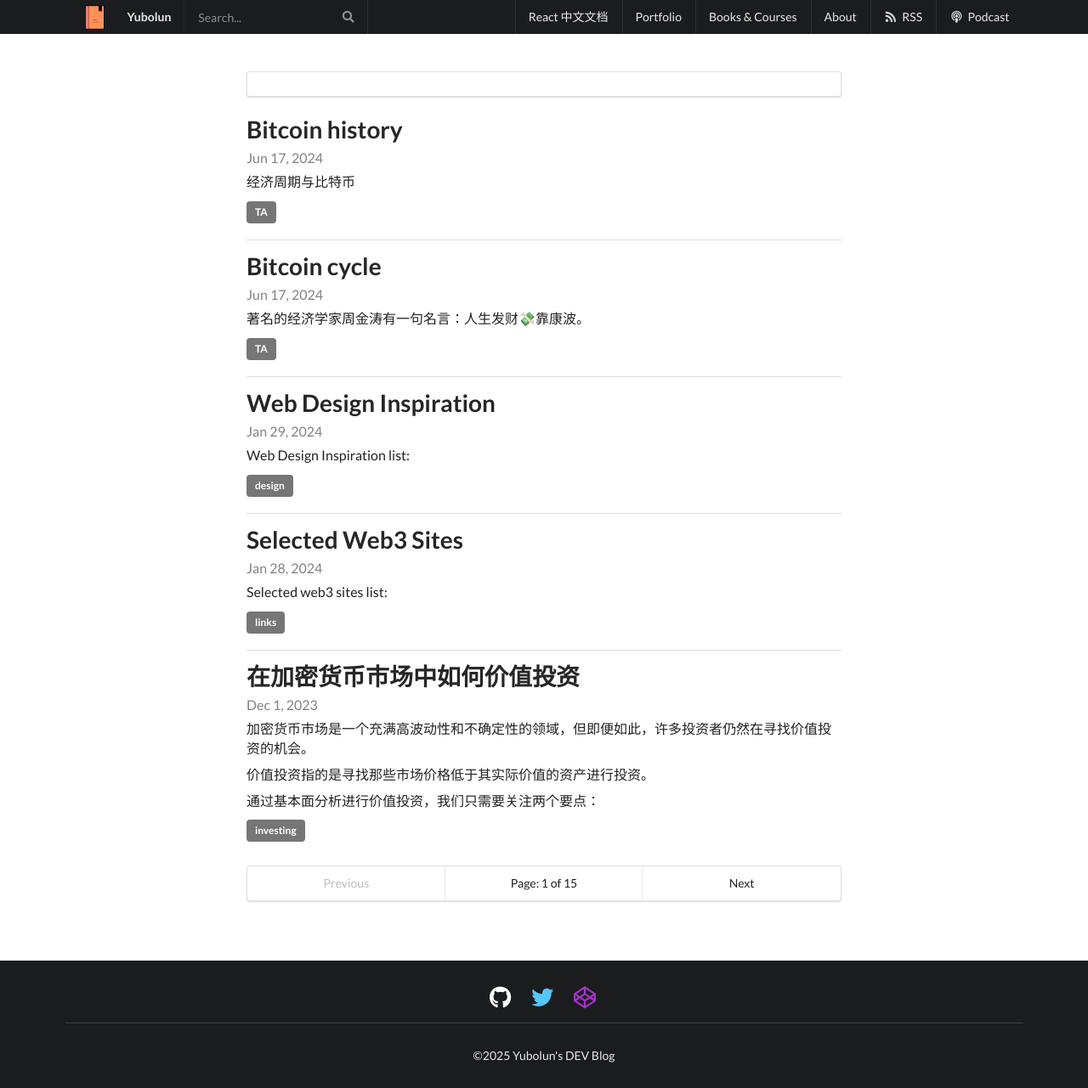
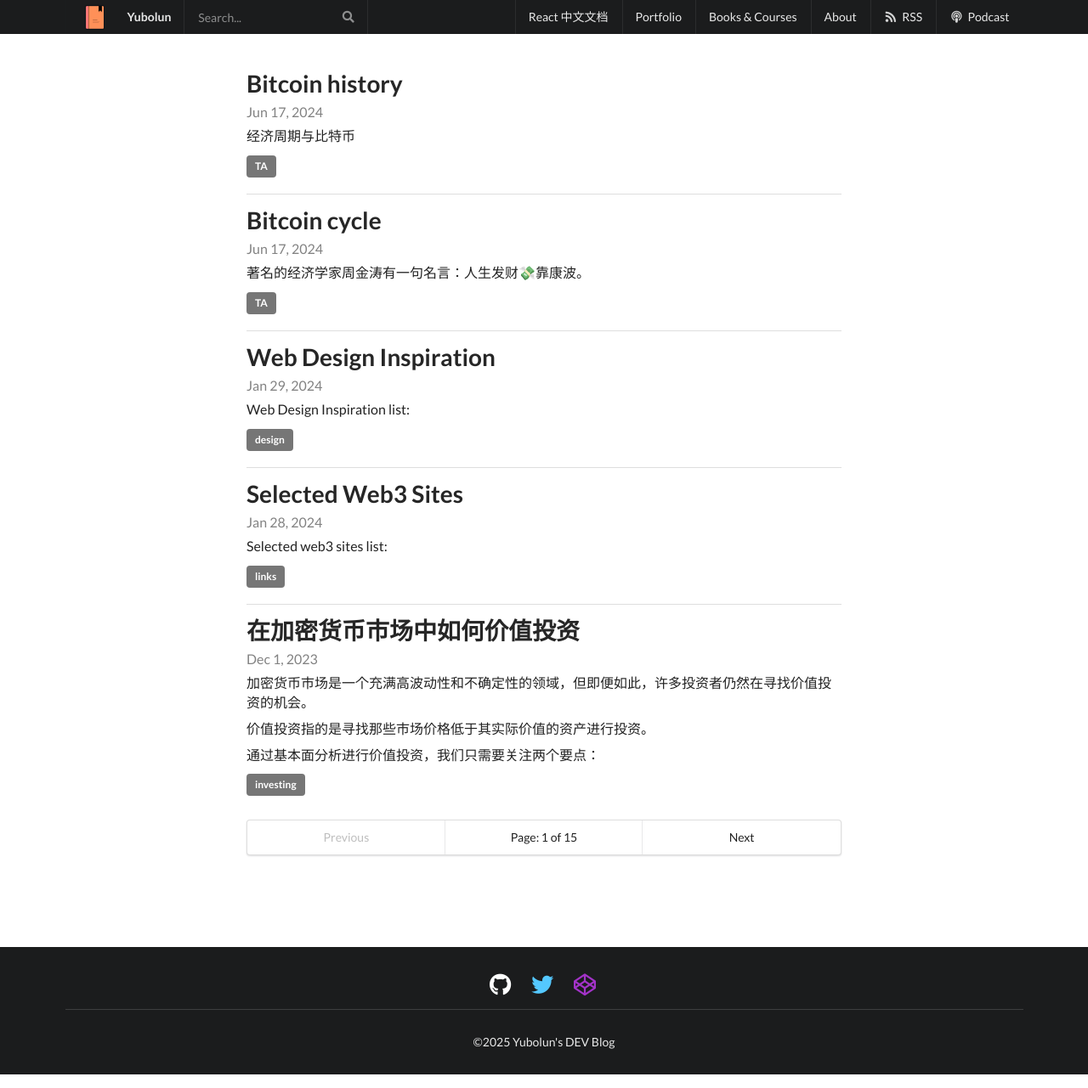
Before and after one commit to discountry/discountry.github.io, a Jekyll site: the page built from index.html, in a window 1280 px wide and 1281 px high. Shown: the whole window at 85% size. Built offline with Jekyll 4.4.1, drawn with Linux system fonts in a browser that asks for light colours; the list of posts is cut into pages by our own code.

Commit message:
remove ads

```diff
--- a/_layouts/default.html
+++ b/_layouts/default.html
@@ -8,7 +8,7 @@
   {% include header.html %}
 
   <div class="ui main text container">
-    {% include ads.html %}
+    <!-- {% include ads.html %} -->
 
     {{ content }}
   </div>
```
